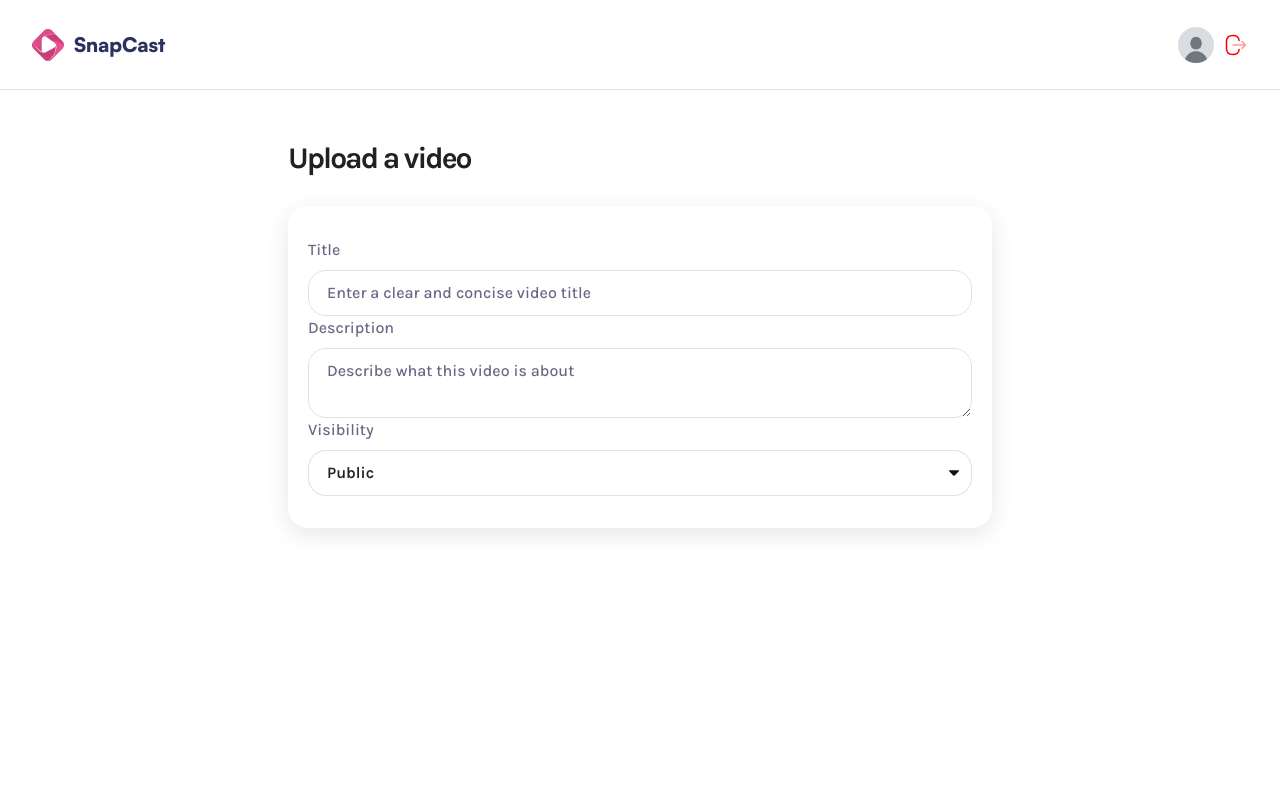
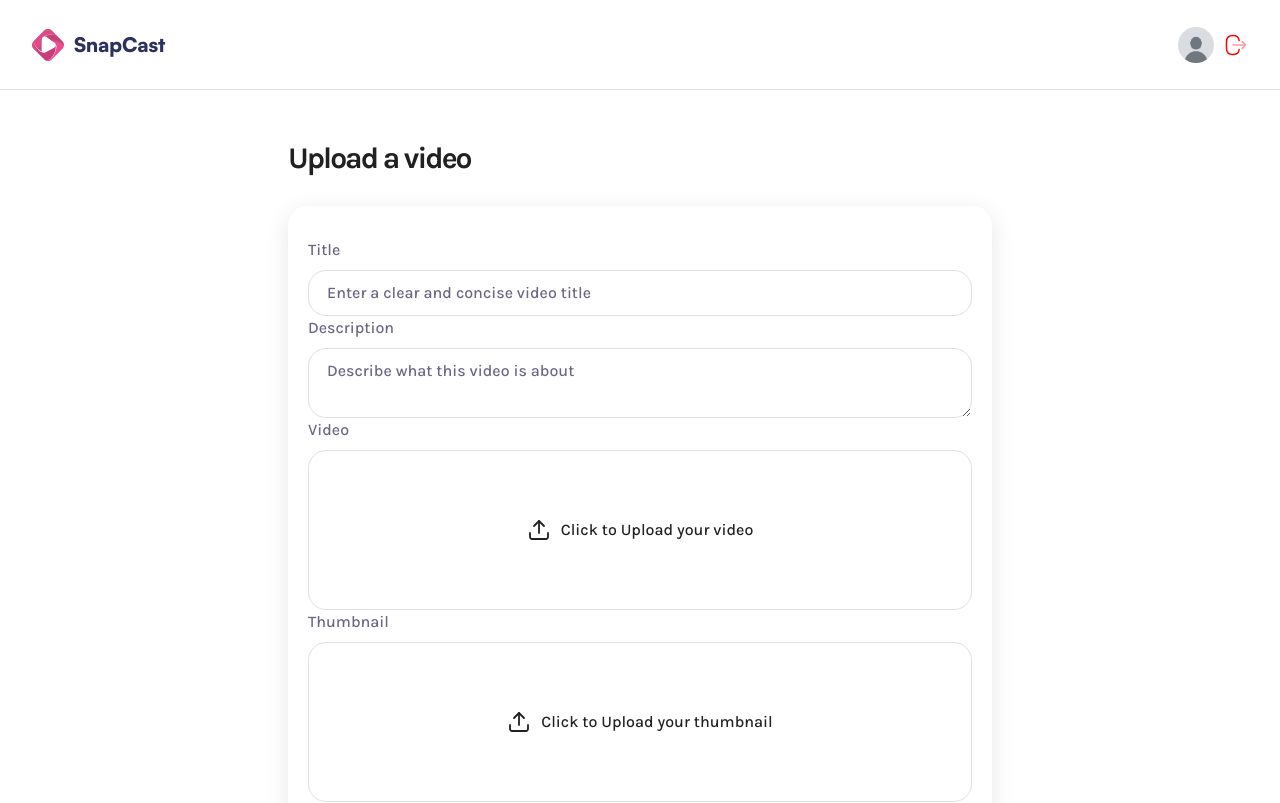
Before and after one commit to vivekjoshi873/videosharing, a Next.js app: page /upload in a window 1280 px wide. Shown: the top 803 px of the page. Built offline with nearby package versions, Linux system fonts and the light colour scheme.

Commit message:
added hook

```diff
--- a/app/(root)/upload/page.tsx
+++ b/app/(root)/upload/page.tsx
@@ -9,6 +9,8 @@ function page() {
     description: "",
     visibility: "",
   });
+  const video = {}
+  const thumbnail = {}
   const handleInputChange = (e: any) => {
     const { name, value } = e.target;
     setFormData((prevState) => ({ ...prevState, [name]: value }));
@@ -34,18 +36,38 @@ function page() {
           as="textarea"
           onChange={handleInputChange}
         />
-        <FileInput />
-        <FileInput />
+        <FileInput
+        id="video"
+        label="Video"
+        accept="video/*"
+        file={video.file}
+        previewUrl={video.previewUrl}
+        inputRef={video.inputRef}
+        onChange={video.handleFileChange}
+        onReset={video.resetFile}
+        type="video"
+      />
+        <FileInput
+        id="thumbnail"
+        label="Thumbnail"
+        accept="image/*"
+        file={thumbnail.file}
+        previewUrl={thumbnail.previewUrl}
+        inputRef={thumbnail.inputRef}
+        onChange={thumbnail.handleFileChange}
+        onReset={thumbnail.resetFile}
+        type="image"
+      />
         <FormField
-          id="visibility"
+         id="visibility"
           label="Visibility"
+          onChange={handleInputChange}
           value={formData.visibility}
           as="select"
           options={[
-            { label: "Public", value: "public" },
-            { label: "Private", value: "private" },
+            { value: "public", label: "Public" },
+            { value: "private", label: "Private" },
           ]}
-          onChange={handleInputChange}
         />
       </form>
     </div>
--- a/components/FileInput.tsx
+++ b/components/FileInput.tsx
@@ -1,11 +1,43 @@
-import React from 'react'
+import Image from "next/image";
+import React from "react";
 
-function FileInput() {
+function FileInput({
+  id,
+  label,
+  accept,
+  file,
+  previewUrl,
+  inputRef,
+  onChange,
+  onReset,
+  type,
+}: FileInputProps) {
   return (
-    <div>
-
-    </div>
-  )
+    <section className="file-input">
+      <label htmlFor={id}>{label}</label>
+      <input
+        type="file"
+        id={id}
+        accept={accept}
+        ref={inputRef}
+        hidden
+        onChange={onChange}
+      />
+      {!previewUrl ? (
+        <figure>
+          <Image
+            src="/assets/icons/upload.svg"
+            alt="upload"
+            width={24}
+            height={24}
+          />
+          <p>Click to Upload your {id}</p>
+        </figure>
+      ) : (
+        <div></div>
+      )}
+    </section>
+  );
 }
 
-export default FileInput
+export default FileInput;
--- a/components/FormField.tsx
+++ b/components/FormField.tsx
@@ -1,55 +1,42 @@
-import { on } from "events";
-import React from "react";
-
-function FormField({
+const FormField = ({
   id,
   label,
   type = "text",
+  value,
+  onChange,
   placeholder,
   as = "input",
-  value,
-  onChange,
   options = [],
-}: FormFieldProps) {
-  const InputToRender = ({ type }: { type: string }) => {
-    if (type === "textarea")
-      return (
+}: FormFieldProps) => (
+  <div className="form-field">
+    <label htmlFor={id}>{label}</label>
+    {as === "textarea" ? (
       <textarea
         id={id}
-          name="id"
+        name={id}
         value={value}
         onChange={onChange}
         placeholder={placeholder}
       />
-      );
-    else if (type === "select")
-      return (
-        <select id={id} name="id" value={value} onChange={onChange}>
-          {options.map(({ label, value }) => (
-            <option key={label} value={value}>
-              {label}
+    ) : as === "select" ? (
+      <select id={id} name={id} value={value} onChange={onChange}>
+        {options.map((option) => (
+          <option key={option.value} value={option.value}>
+            {option.label}
           </option>
         ))}
       </select>
-      );
-    else {
-      return (
+    ) : (
       <input
+        type={type}
         id={id}
-          name="id"
+        name={id}
         value={value}
         onChange={onChange}
         placeholder={placeholder}
       />
-      );
-    }
-  };
-  return (
-    <div className="form-field">
-      <label htmlFor={id}>{label}</label>
-      <InputToRender type={as} />
+    )}
   </div>
 );
-}
 
 export default FormField;
--- /dev/null
+++ b/lib/hooks/useFileInput.ts
@@ -0,0 +1,22 @@
+"use client";
+
+import { useRef, useState } from "react";
+
+export const useFileInput = (maxSize: number) => {
+  const [file, setFile] = useState<File | null>(null);
+  const [previewUrl, setPreviewUrl] = useState("");
+  const [duration, setDuration] = useState<number | null>(0);
+  const inputRef = useRef<HTMLInputElement | null>(null);
+  const handleFileChange = (e: React.ChangeEvent<HTMLInputElement>) => {
+    if (e.target.files?.[0]) {
+      const selectedFile = e.target.files[0];
+      if (selectedFile.size > maxSize) return;
+      if (previewUrl) URL.revokeObjectURL(previewUrl);
+      setFile(selectedFile);
+      const objectUrl = URL.createObjectURL(selectedFile);
+      setPreviewUrl(objectUrl);
+
+      if (selectedFile.type.startsWith("video/")) {}
+    }
+  };
+};
```
Lines whose indentation alone changed are shown as unchanged.
